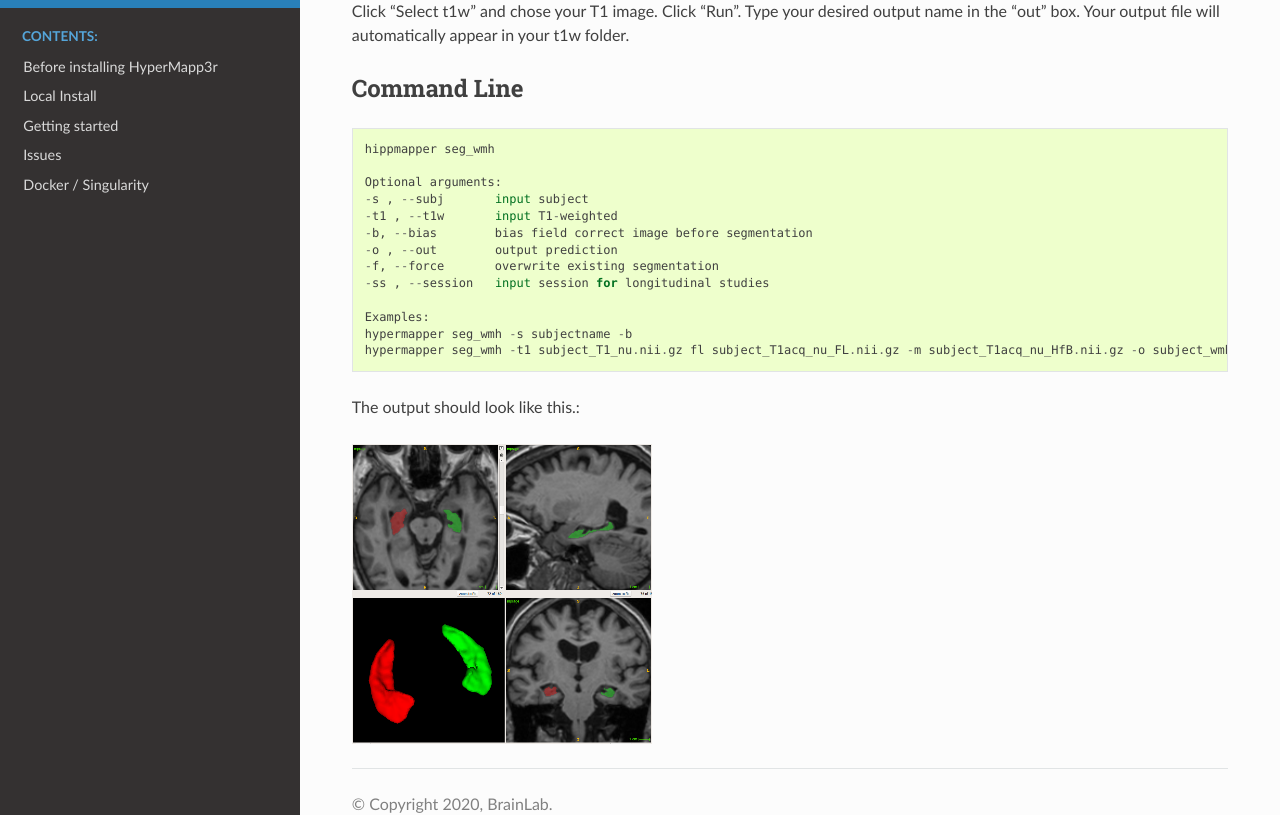
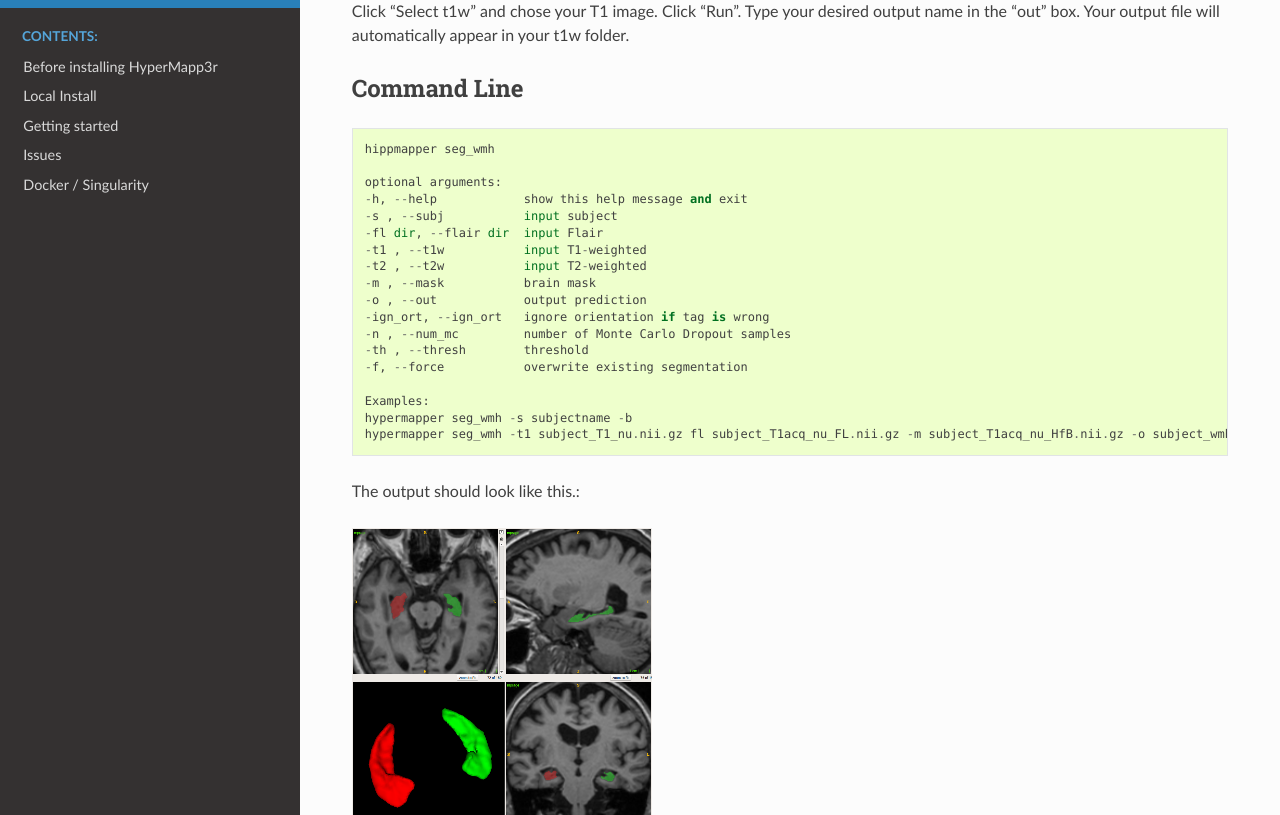
Before and after one commit to AICONSlab/HyperMapp3r, a Sphinx documentation site: the page built from docs/hipp_seg.md, in a window 1280 px wide and 900 px high, scrolled down 972 px, cut to the strip 85-900 px from the top of the window. Built offline with Sphinx 7.4.7 and the Read the Docs theme 2.0.0, drawn with Linux system fonts in a browser that asks for light colours; pages that are not in the unit, such as notebooks, are missing from menus.

Commit message:
Update hipp_seg.md

```diff
--- a/docs/hipp_seg.md
+++ b/docs/hipp_seg.md
@@ -23,13 +23,18 @@ Your output file will automatically appear in your t1w folder.
 
     hippmapper seg_wmh
 
-    Optional arguments:
-    -s , --subj       input subject
-    -t1 , --t1w       input T1-weighted
-    -b, --bias        bias field correct image before segmentation
-    -o , --out        output prediction
-    -f, --force       overwrite existing segmentation
-    -ss , --session   input session for longitudinal studies
+    optional arguments:
+    -h, --help            show this help message and exit
+    -s , --subj           input subject
+    -fl dir, --flair dir  input Flair
+    -t1 , --t1w           input T1-weighted
+    -t2 , --t2w           input T2-weighted
+    -m , --mask           brain mask
+    -o , --out            output prediction
+    -ign_ort, --ign_ort   ignore orientation if tag is wrong
+    -n , --num_mc         number of Monte Carlo Dropout samples
+    -th , --thresh        threshold
+    -f, --force           overwrite existing segmentation
 
     Examples:
     hypermapper seg_wmh -s subjectname -b
```
